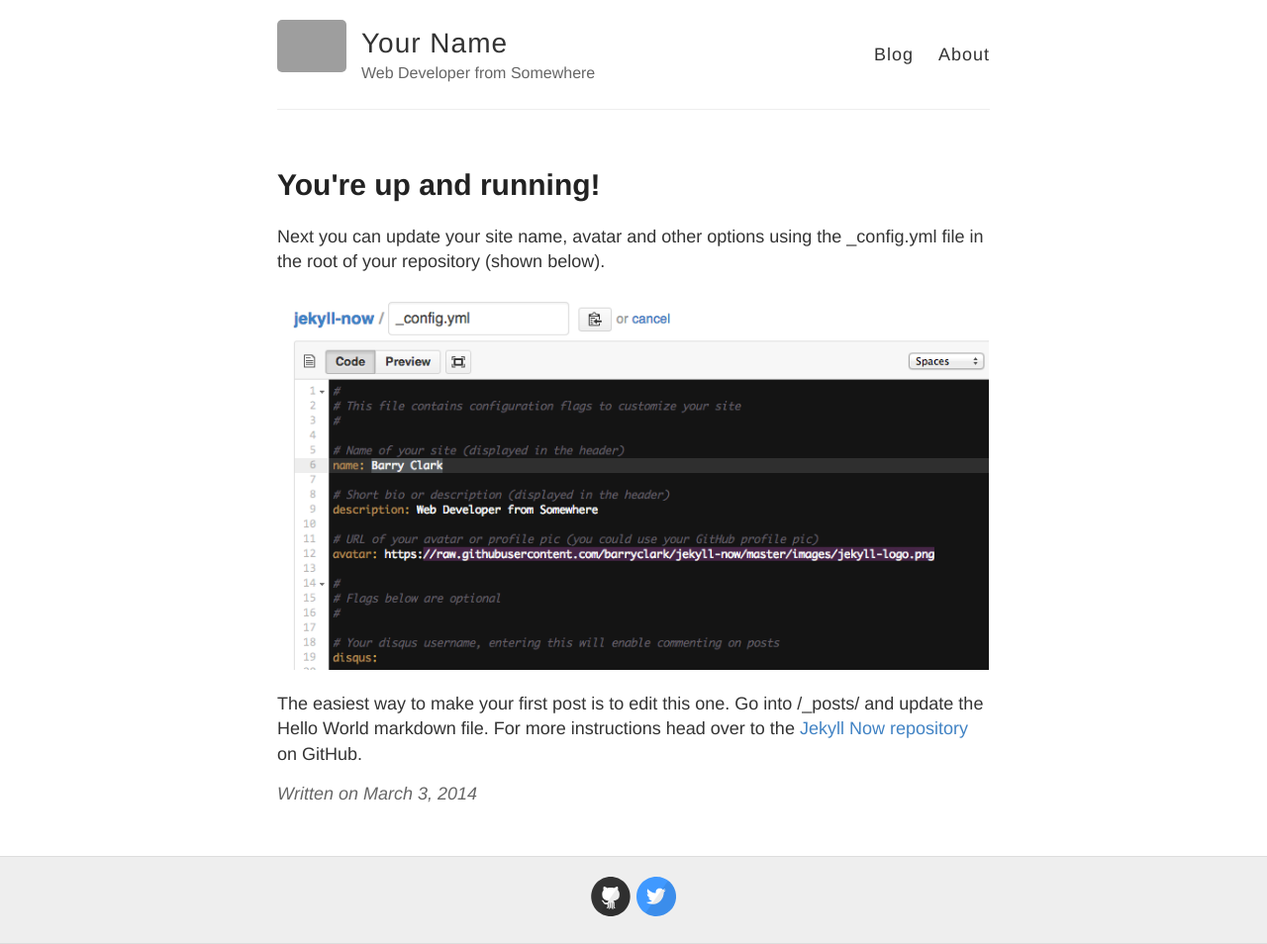
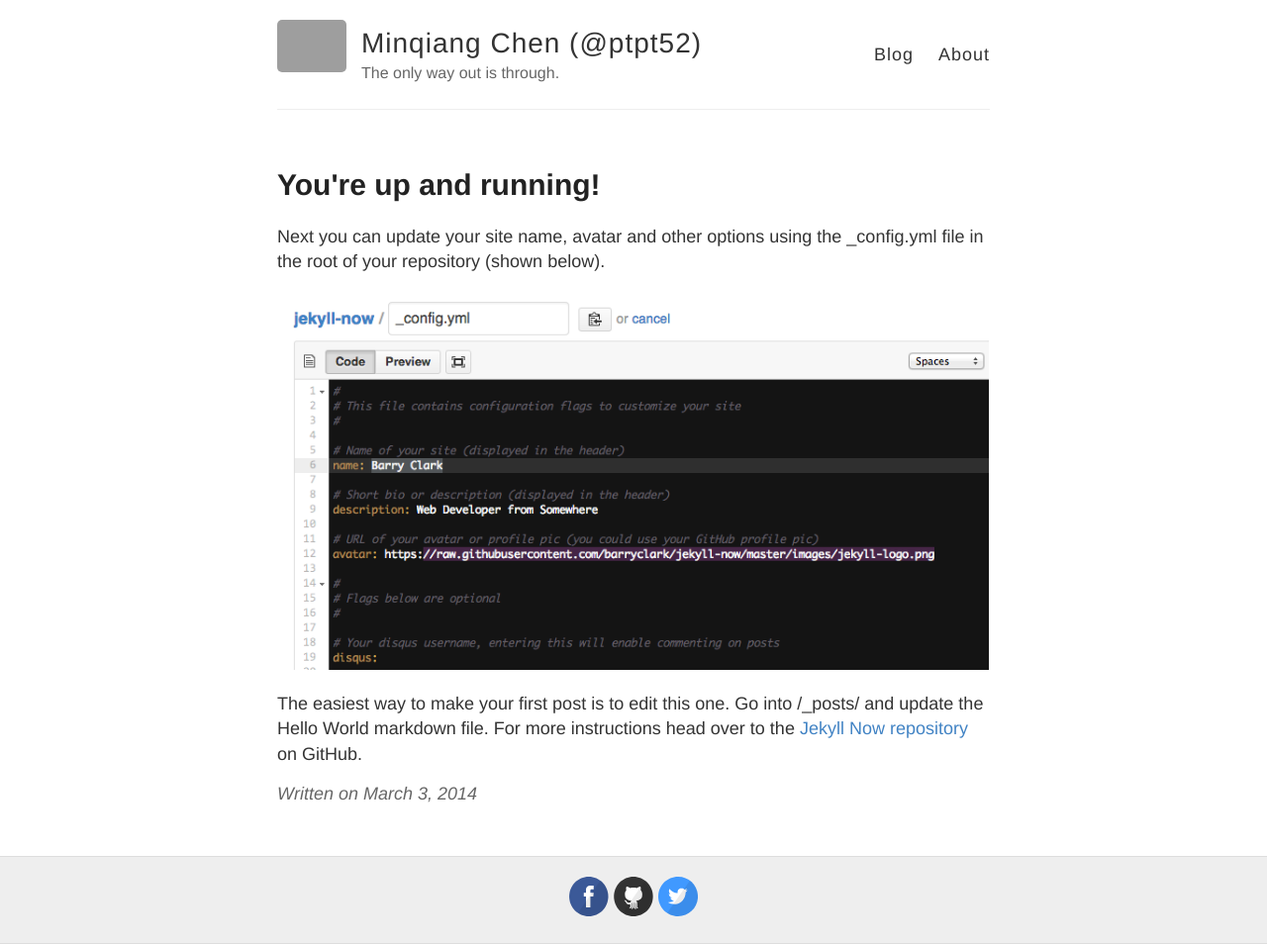
Before and after one commit to ptpt52/ptpt52.github.io, a Jekyll site: the page built from _posts/2014-3-3-Hello-World.md, in a window 1280 px wide. Shown: the whole page at 99% size. Built offline with Jekyll 4.4.1, drawn with Linux system fonts in a browser that asks for light colours; grey boxes are pictures that could not be loaded.

Commit message:
change to my logo

```diff
--- a/_config.yml
+++ b/_config.yml
@@ -3,13 +3,13 @@
 #
 
 # Name of your site (displayed in the header)
-name: Your Name
+name: Minqiang Chen (@ptpt52)
 
 # Short bio or description (displayed in the header)
-description: Web Developer from Somewhere
+description: The only way out is through.
 
 # URL of your avatar or profile pic (you could use your GitHub profile pic)
-avatar: https://raw.githubusercontent.com/barryclark/jekyll-now/master/images/jekyll-logo.png
+avatar: https://raw.githubusercontent.com/ptpt52/ptpt52.github.io/master/images/ptpt52-logo.png
 
 #
 # Flags below are optional
@@ -19,14 +19,14 @@ avatar: https://raw.githubusercontent.com/barryclark/jekyll-now/master/images/je
 footer-links:
   dribbble:
   email:
-  facebook:
+  facebook: ptpt52
   flickr:
-  github: barryclark/jekyll-now
+  github: ptpt52/ptpt52.github.io
   instagram:
   linkedin:
   pinterest:
   rss: # just type anything here for a working RSS icon
-  twitter: jekyllrb
+  twitter: ptpt52
   stackoverflow: # your stackoverflow profile, e.g. "users/50476/bart-kiers"
   youtube: # channel/<your_long_string> or user/<user-name>
   googleplus: # anything in your profile username that comes after plus.google.com/
@@ -41,7 +41,7 @@ google_analytics:
 
 # Your website URL (e.g. http://barryclark.github.io or http://www.barryclark.co)
 # Used for Sitemap.xml and your RSS feed
-url:
+url: https://ptpt52.info
 
 # If you're hosting your site at a Project repository on GitHub pages
 # (http://yourusername.github.io/repository-name)
```
Also changed, not shown: images/jekyll-logo.png (deleted), images/ptpt52-logo.jpg (added).
